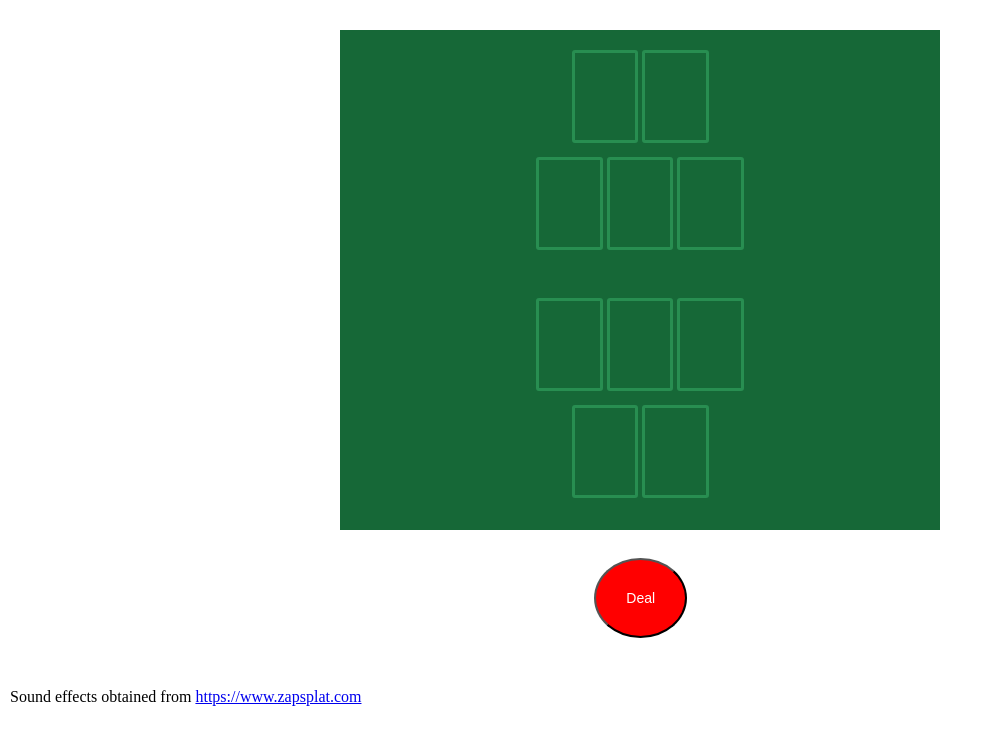
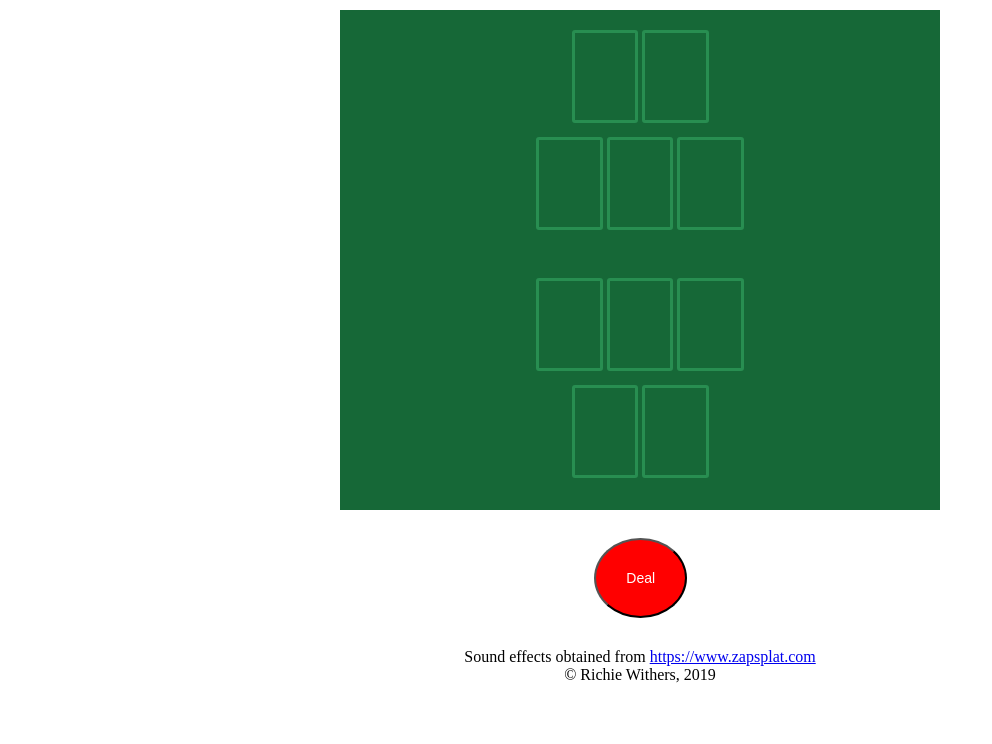
Before and after one commit to dickydido/blackjack, a plain HTML site: page index.html in a window 1280 px wide. Shown: the whole page, without its empty margins (0-992 px from the left). Drawn offline with Linux system fonts and the light colour scheme.

Commit message:
Added copyright

```diff
--- a/index.html
+++ b/index.html
@@ -30,8 +30,12 @@
       <button id="deal">Deal</button>
       <div class="dealt-cards"></div>
     </div>
-    <footer>Sound effects obtained from
-      <a href="https://www.zapsplat.com">https://www.zapsplat.com</a>
+    <footer>
+      <p id="attribution">Sound effects obtained from
+        <a href="https://www.zapsplat.com">https://www.zapsplat.com</a>
+      </p>
+      <p id="copyright">&copy; Richie Withers,
+      </p>
     </footer>
 
   </body>
--- a/script.js
+++ b/script.js
@@ -1,4 +1,9 @@
 window.onload = function(){
+
+  var today = new Date();
+  var year = document.createTextNode(today.getFullYear());
+  var copyright = document.querySelector('#copyright');
+  copyright.appendChild(year);
 
   var canvas = document.getElementById("my-canvas");
   var ctx = canvas.getContext("2d");
--- a/style.css
+++ b/style.css
@@ -4,7 +4,7 @@
 }
 
 .area {
-  margin: 30px auto;
+  margin: 10px auto;
   display: block;
   max-width: 600px;
   max-height: 500px;
@@ -99,4 +99,9 @@ input[value="Stick"] {
 
 footer {
   padding: 10px;
+  text-align: center;
 }
+
+#attribution {
+  display: inline-block;
+}
```
